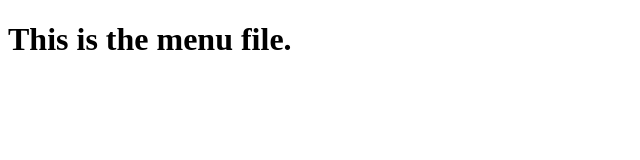
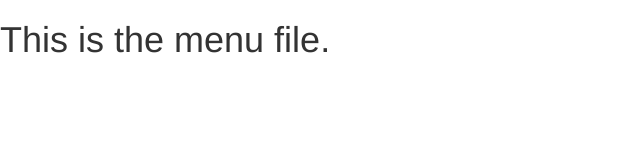
Before and after one commit to Sovanda-chib/git-demo, a plain HTML site: page menu.html in a window 1280 px wide. Shown: the whole page, without its empty margins (0-640 px from the left). Drawn offline with nearby package versions, Linux system fonts and the light colour scheme.

Commit message:
Add link of bootstrap

```diff
--- a/menu.html
+++ b/menu.html
@@ -6,6 +6,7 @@
     <meta http-equiv="X-UA-Compatible" content="IE=edge">
     <meta name="viewport" content="width=device-width, initial-scale=1.0">
     <title>Menu</title>
+    <link rel="stylesheet" href="https://maxcdn.bootstrapcdn.com/bootstrap/3.4.1/css/bootstrap.min.css">
 </head>
 <h1>This is the menu file.</h1>
 
```
